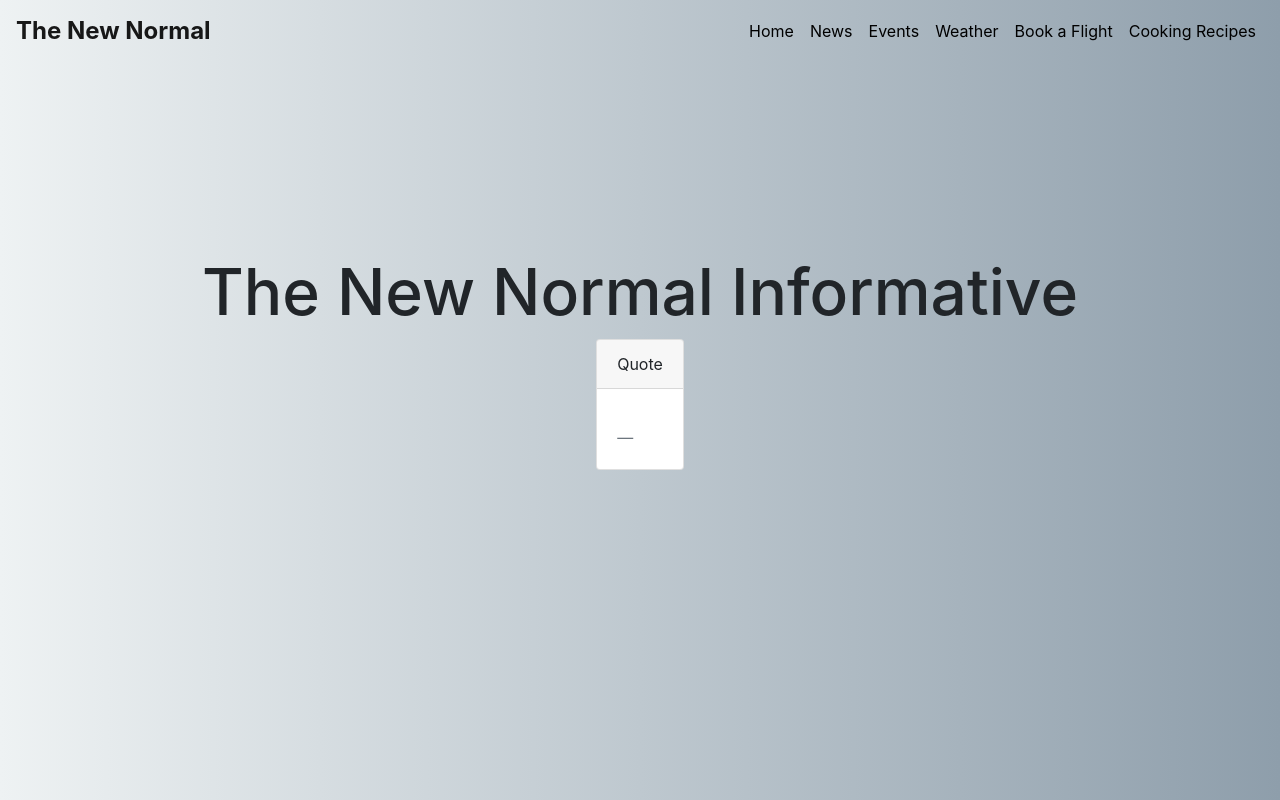
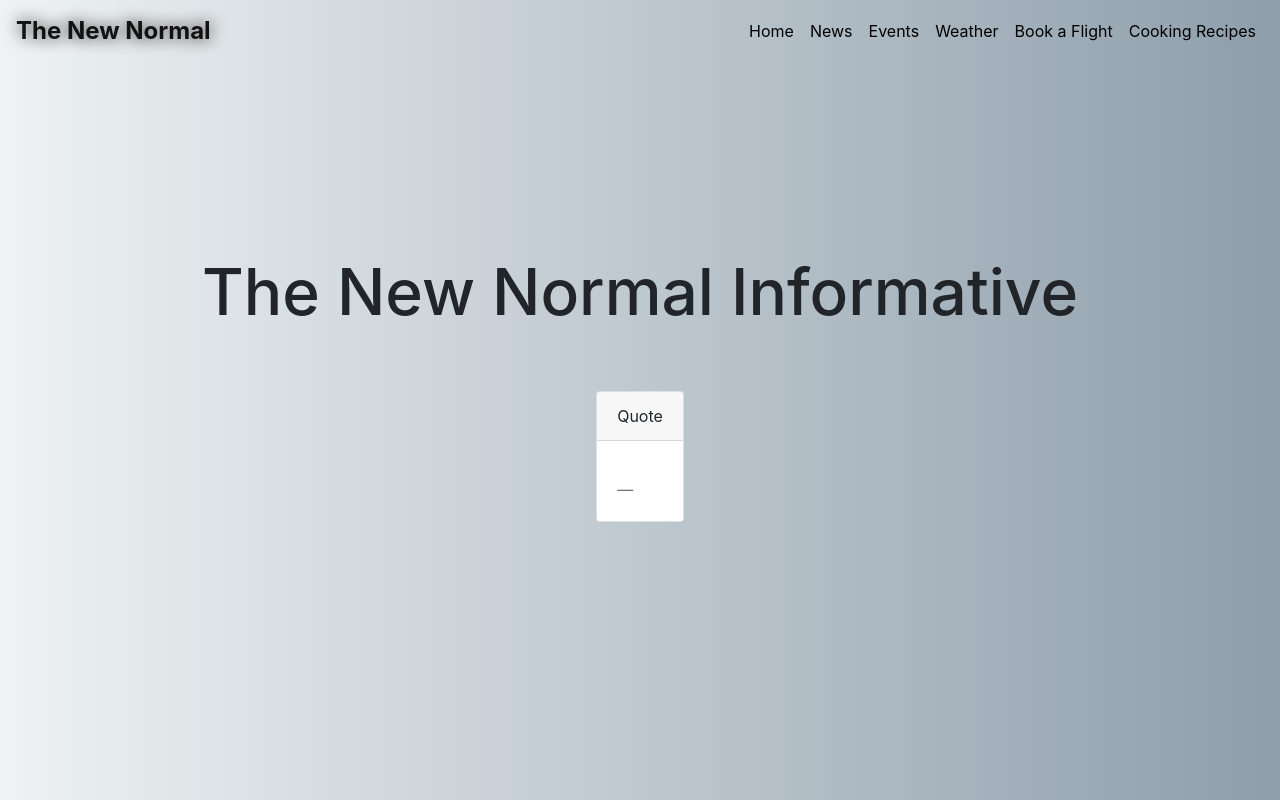
Before and after one commit to fabianpena90/The-New-Normal, a React (Create React App) app: page /home in a window 1280 px wide. In both pictures the pointer is over the link "The New Normal". Built offline with nearby package versions, Linux system fonts and the light colour scheme; no server answers.

Commit message:
Fabians part is done

```diff
--- a/src/News.css
+++ b/src/News.css
@@ -5,7 +5,6 @@
 .newsArticle {
   padding-top: 15px;
   font-size: 1.2rem;
-
 }
 
 .newsArticle a:hover {
@@ -22,3 +21,8 @@
 .newsTitle {
   font-weight: bold;
 }
+
+.navbar-light .navbar-brand:hover {
+  color: rgba(255,255,255,.3);
+  text-shadow: 0 0 15px rgba(34, 31, 31, 0.954), 0 0 10px rgba(255,255,255,.5);
+}
--- a/src/Quotes.css
+++ b/src/Quotes.css
@@ -8,4 +8,5 @@
 
 .quoteHeader {
   font-size: 4rem;
+  margin-bottom: 60px;
 }
```
